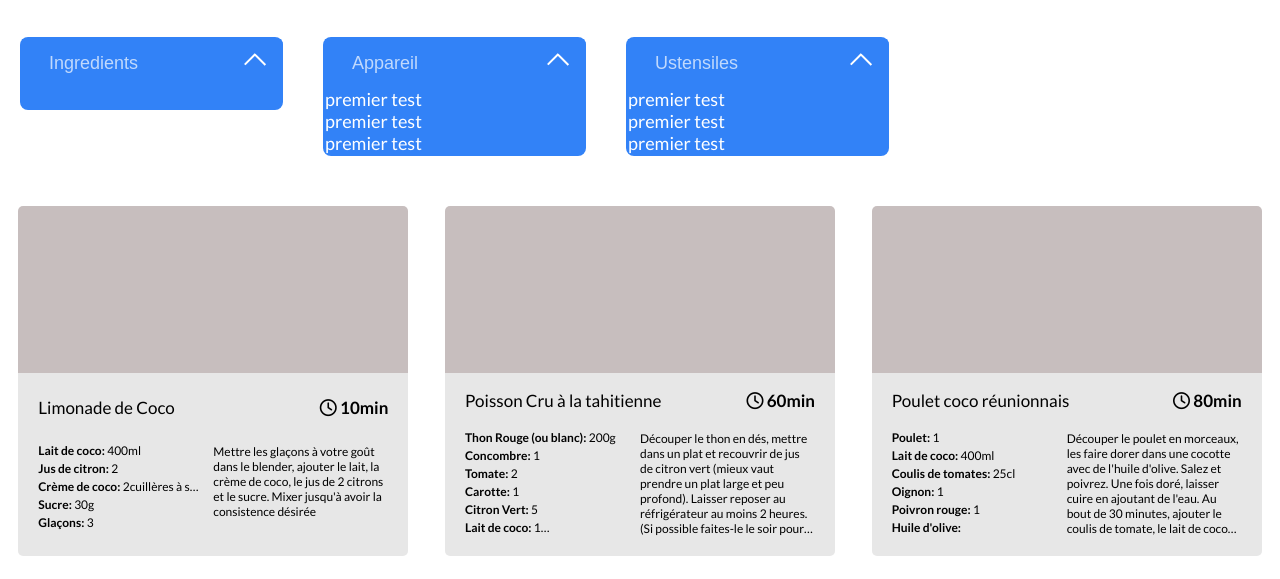
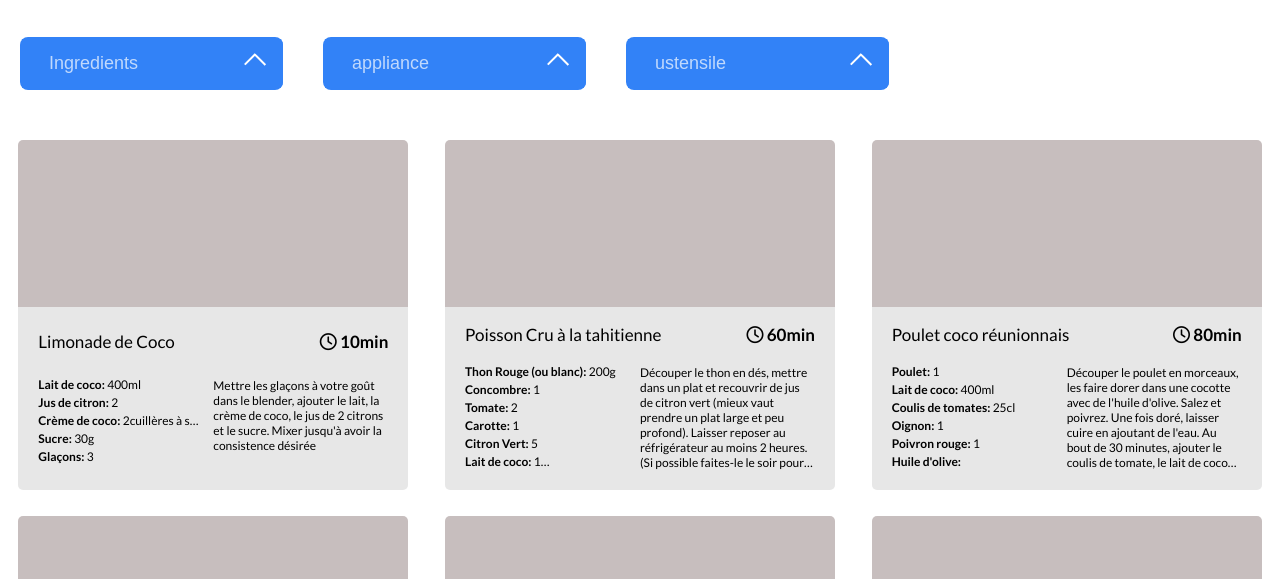
Before and after one commit to Guillaume-Gozillon/Les-petits-plats, a website with bundled scripts: page index.html in a window 1280 px wide. Shown: the part 199-778 px from the top of the page. Built offline with nearby package versions, Linux system fonts and the light colour scheme.

Commit message:
Fast push

```diff
--- a/index.html
+++ b/index.html
@@ -22,26 +22,17 @@
         <label id="btn-search">
             <input type="text" placeholder="Ingredients" >
                 <div id="arrow" class="arrow"></div>
-            <ul id="interieur" class="interieur">
-            </ul>
+            <ul id="interieur" class="interieur"></ul>
         </label>
-        <label id="btn-search" class="btn-search appareil">
-            <input type="text" placeholder="Appareil" >
-            <div id="arrow" class="arrow"></div>
-            <ul>
-                <li>premier test</li>
-                <li>premier test</li>
-                <li>premier test</li>
-            </ul>
+        <label id="btn-appliance">
+            <input type="text" placeholder="appliance" >
+                <div id="arrow" class="arrow"></div>
+            <ul id="interieur" class="interieur"></ul>
         </label>
-        <label id="btn-search">
-            <input type="text" placeholder="Ustensiles" >
-            <div id="arrow" class="arrow"></div>
-            <ul>
-                <li>premier test</li>
-                <li>premier test</li>
-                <li>premier test</li>
-            </ul>
+        <label id="btn-ustensile">
+            <input type="text" placeholder="ustensile" >
+                <div id="arrow" class="arrow"></div>
+            <ul id="interieur" class="interieur"></ul>
         </label>
     </section>
     <main></main>
--- a/sass/components/_buttons.scss
+++ b/sass/components/_buttons.scss
@@ -7,8 +7,11 @@
     justify-content: flex-start;
     margin-top: 40px;
     animation: .05s;
+    & .biggerList{
+      width: 100%;
+    }
     & .biggerInput{
-      width: 100%;
+      width: 23%;
     }
     & label{
         background-color: #3282F7;
@@ -38,7 +41,7 @@
         & .interieur{
             list-style: none;
             padding: 4px 20px 16px;
-            display: grid;
+            display: none;
             grid-template-columns: 1fr 1fr 1fr;
             & li{
                 padding: 5px 30px;
--- a/src/List.js
+++ b/src/List.js
@@ -1,6 +1,5 @@
 export class List {
   constructor (data) {
-    const createUL = document.createElement('ul')
     const labelHTML = document.getElementById('interieur')
 
     this.listDOM = this.buildLI(data)
--- a/src/dropdown.js
+++ b/src/dropdown.js
@@ -1,31 +1,46 @@
+/* eslint-disable eqeqeq */
 /* eslint-disable no-new */
 import { List } from './List.js'
 
 export class Dropdown {
   constructor (data) {
     this.openBox = this.openIngredientList(data)
-    this.openInput()
+    this.rotateArrow()
+    this.closeIngredientList()
   }
 
   openIngredientList (data) {
     const arrowList = document.getElementById('arrow')
+    const btnIngredient = document.getElementById('btn-search')
+    const int = document.getElementById('interieur')
+
     arrowList.addEventListener('click', () => {
-      // test ouverture via l'arrow
-
-      const arrowBtn = document.getElementById('arrow')
-      arrowBtn.classList.add('arrowRotate')
+      btnIngredient.classList.add('biggerList')
+      int.style.display = 'grid'
+      this.rotateArrow()
       new List(data)
     })
   }
 
-  openInput () {
-    const btnIngredient = document.getElementById('btn-search')
-    btnIngredient.addEventListener('click', () => {
-      // test ouverture via l'input
-
-      const arrowBtn = document.getElementById('arrow')
-      arrowBtn.classList.add('arrowRotate')
-      btnIngredient.classList.add('biggerInput')
+  rotateArrow () {
+    document.getElementById('btn-search').addEventListener('click', () => {
+      document.getElementById('arrow').classList.add('arrowRotate')
     })
   }
+
+  closeIngredientList () {
+    console.log('CLOSE')
+  }
 }
+
+/*
+  closeIngredientList () {
+    document.addEventListener('click', e => {
+      const elementToDelet = document.getElementsByClassName('biggerList')[0]
+      console.log('classe', e.target.classList[0])
+      if (e.target.classList == 'btn-section') {
+        console.log('OK')
+        this.openBox.remove(elementToDelet)
+      }
+    })
+  } */
--- a/src/index.js
+++ b/src/index.js
@@ -1,3 +1,4 @@
+/* eslint-disable no-new */
 import { Card } from './Card.js'
 import { Dropdown } from './Dropdown.js'
 
```
Also changed, not shown: public/css/style.css, 1 other file.
